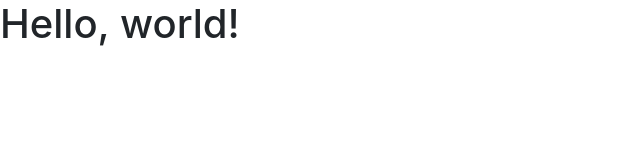
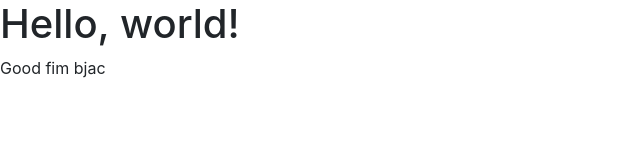
Before and after one commit to stivipp/git-out-o300, a plain HTML site: page index.html in a window 1280 px wide. Shown: the whole page, without its empty margins (0-640 px from the left). Drawn offline with nearby package versions, Linux system fonts and the light colour scheme.

Commit message:
pridal som novy odstavec do index.html)

```diff
--- a/index.html
+++ b/index.html
@@ -12,6 +12,7 @@
   </head>
   <body>
     <h1>Hello, world!</h1>
+    <p>Good fim bjac</p>
 
     <!-- Optional JavaScript -->
     <!-- jQuery first, then Popper.js, then Bootstrap JS -->
```
